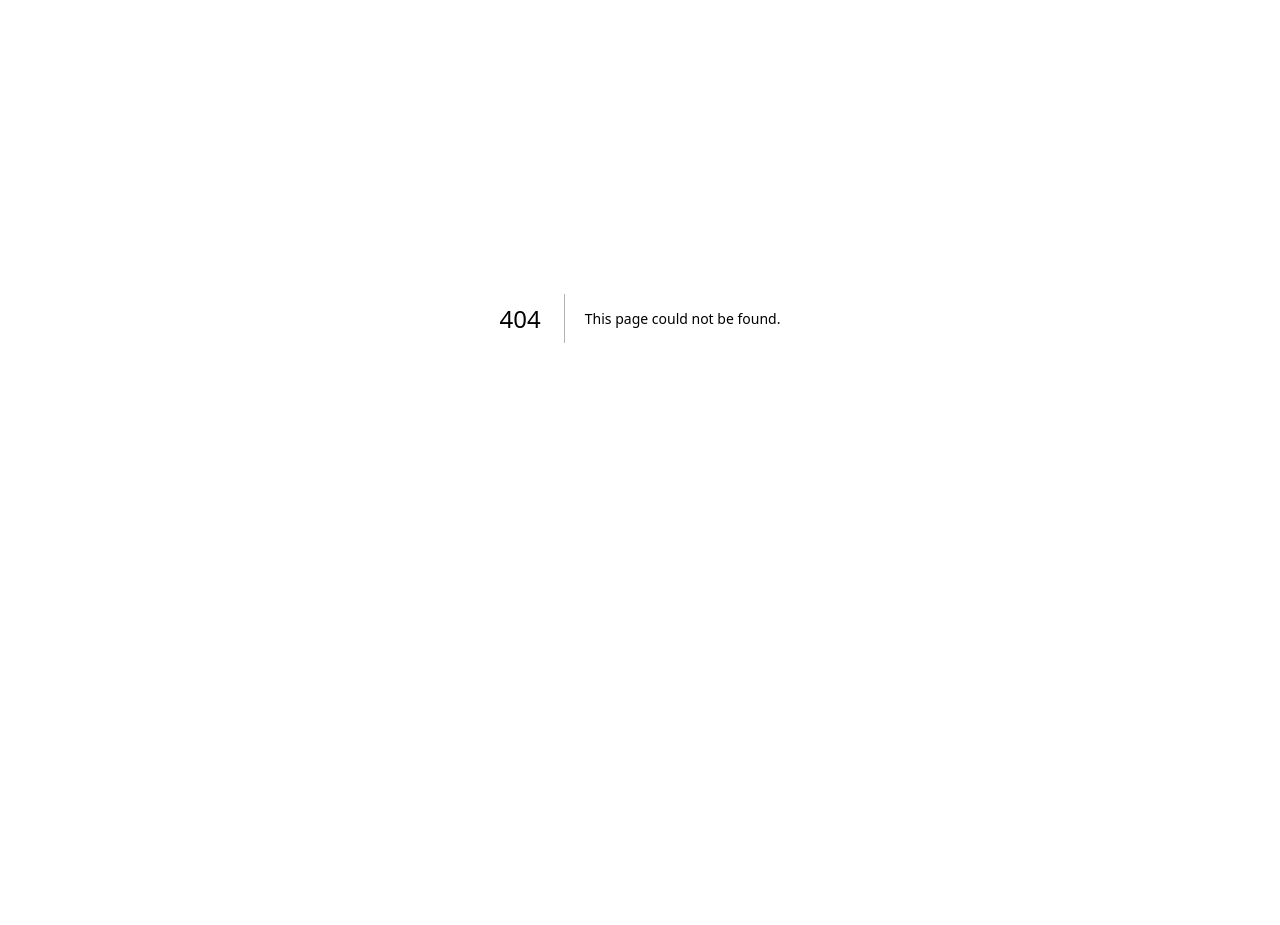
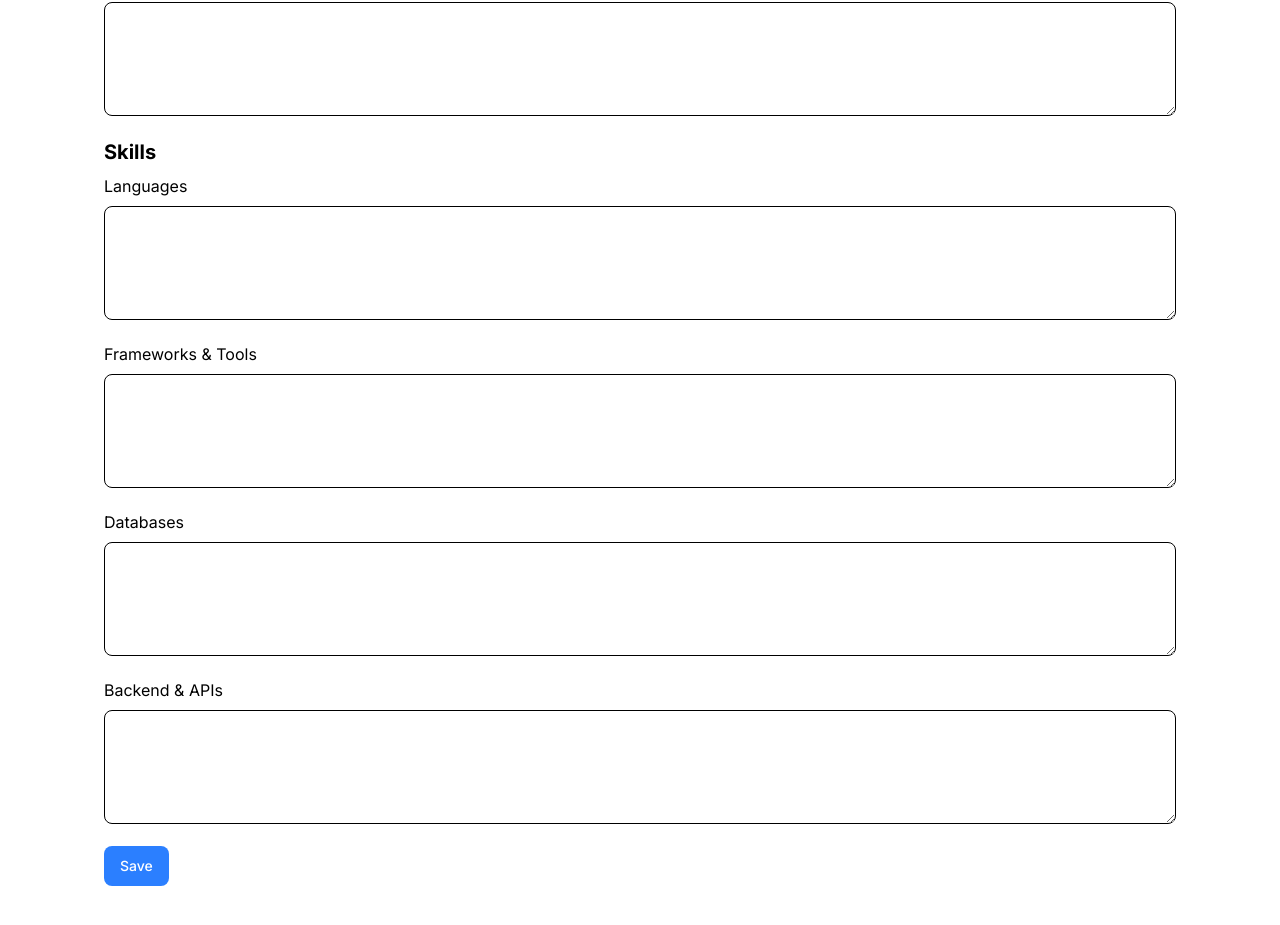
Before and after one commit to RicoPotgieter1/Final_Portfolio_Project, a Next.js app: page /admin in a window 1280 px wide. Before the commit this address had no page. Shown: the part 159-1084 px from the top of the page. Before the commit the page ends 877 px from the top, so only its background shows below. Built offline with nearby package versions, Linux system fonts and the light colour scheme.

Commit message:
Added the initial admin page

```diff
--- /dev/null
+++ b/app/admin/page.jsx
@@ -0,0 +1,85 @@
+import Button  from "../ui/button"
+
+export const metadata = {
+    title: "Admin Page"
+}
+
+export default function AdminPage() {
+    return (
+        <main id="top" className="">
+            <div className="flex flex-col gap-5 mx-auto min-h-screen max-w-6xl px-6 pb-20 sm:px-10">
+                <h2 className="font-bold text-2xl">Portfolio Editor</h2>
+                <form>
+
+                    <div className="mb-4">
+                        <label htmlFor="message" className="mb-2 block">
+                            About
+                        </label>
+                        <textarea
+                            id="message"
+                            name="message"
+                            rows={4}
+                            className="w-full rounded-lg border border-text bg-white px-3 py-2 focus:border-blue-300 focus:outline-none focus:ring"
+                            required
+                        />
+                    </div>
+
+                    <h2 className="font-bold text-xl pb-2">Skills</h2>
+
+                    <div className="mb-4">
+                        <label htmlFor="Languages" className="mb-2 block">
+                            Languages
+                        </label>
+                        <textarea
+                            id="Languages"
+                            name="Languages"
+                            rows={4}
+                            className="w-full rounded-lg border border-text bg-white px-3 py-2 focus:border-blue-300 focus:outline-none focus:ring"
+                            required
+                        />
+                    </div>
+
+                    <div className="mb-4">
+                        <label htmlFor="Frameworks & Tools" className="mb-2 block">
+                            Frameworks & Tools
+                        </label>
+                        <textarea
+                            id="Frameworks & Tools"
+                            name="Frameworks & Tools"
+                            rows={4}
+                            className="w-full rounded-lg border border-text bg-white px-3 py-2 focus:border-blue-300 focus:outline-none focus:ring"
+                            required
+                        />
+                    </div>
+
+                    <div className="mb-4">
+                        <label htmlFor="Databases" className="mb-2 block">
+                            Databases
+                        </label>
+                        <textarea
+                            id="Databases"
+                            name="Databases"
+                            rows={4}
+                            className="w-full rounded-lg border border-text bg-white px-3 py-2 focus:border-blue-300 focus:outline-none focus:ring"
+                            required
+                        />
+                    </div>
+
+                    <div className="mb-4">
+                        <label htmlFor="Backend & APIs" className="mb-2 block">
+                            Backend & APIs
+                        </label>
+                        <textarea
+                            id="Backend & APIs"
+                            name="Backend & APIs"
+                            rows={4}
+                            className="w-full rounded-lg border border-text bg-white px-3 py-2 focus:border-blue-300 focus:outline-none focus:ring"
+                            required
+                        />
+                    </div>
+                    <Button type="submit">Save</Button>
+                </form>
+            </div>
+        </main>
+    )
+}
--- /dev/null
+++ b/app/ui/button.tsx
@@ -0,0 +1,19 @@
+import clsx from 'clsx';
+
+interface ButtonProps extends React.ButtonHTMLAttributes<HTMLButtonElement> {
+  children: React.ReactNode;
+}
+
+export default function Button({ children, className, ...rest }: ButtonProps) {
+  return (
+    <button
+      {...rest}
+      className={clsx(
+        'flex h-10 items-center rounded-lg bg-blue-500 px-4 text-sm font-medium text-white transition-colors hover:bg-blue-400 focus-visible:outline focus-visible:outline-2 focus-visible:outline-offset-2 focus-visible:outline-blue-500 active:bg-blue-600 aria-disabled:cursor-not-allowed aria-disabled:opacity-50',
+        className,
+      )}
+    >
+      {children}
+    </button>
+  );
+}
--- a/package.json
+++ b/package.json
@@ -9,6 +9,7 @@
     "lint": "eslint"
   },
   "dependencies": {
+    "clsx": "^2.1.1",
     "next": "16.4.2",
     "react": "19.3.0",
     "react-dom": "19.3.0"
```
Also changed, not shown: 1 other file (tests, documents, lock files or other folders).
